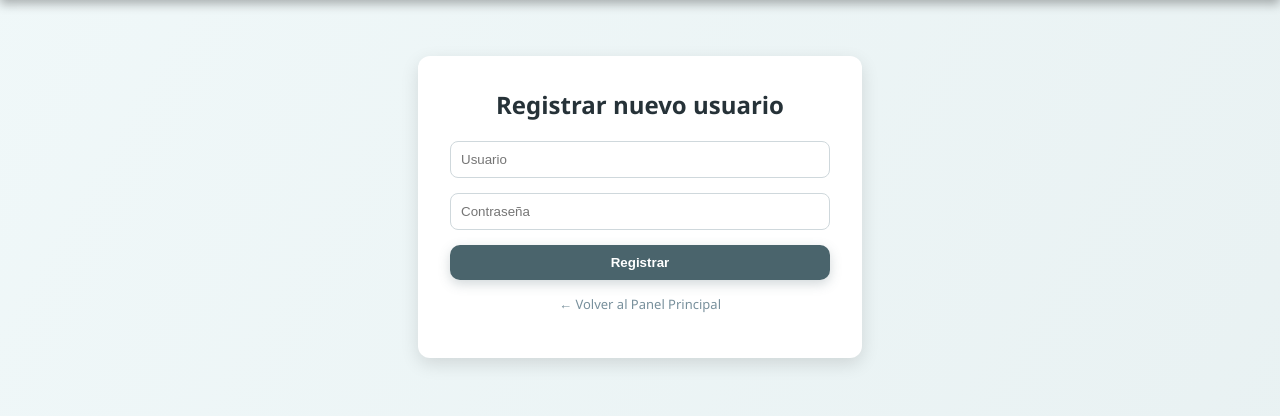
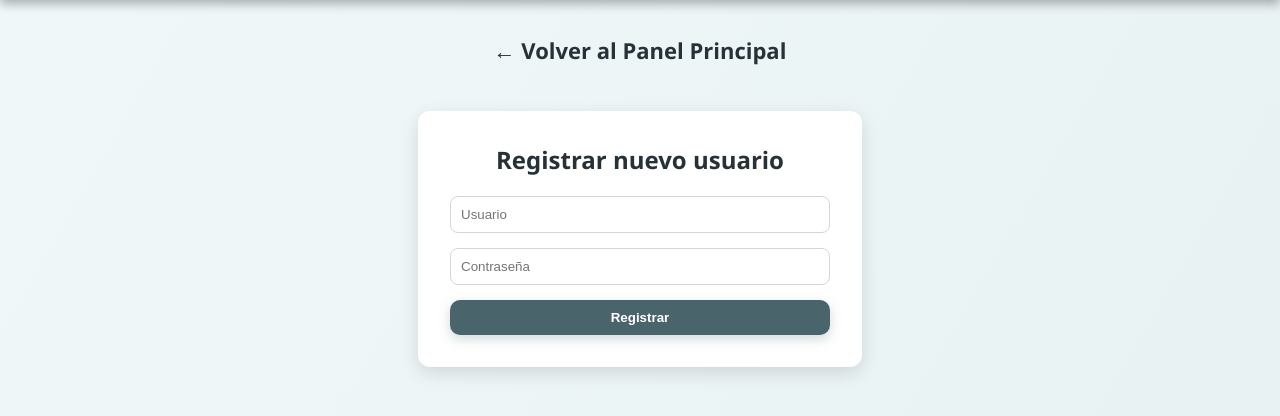
Before and after one commit to chuaman-ldti/eventosperu3, a PHP site: page /views/signup.php in a window 1280 px wide. Shown: the part 112-528 px from the top of the page. Run offline with PHP 8.4, Linux system fonts and the light colour scheme; the visitor is signed in with stand-in values (Sample User, id 1).

Commit message:
Update signup.php

```diff
--- a/views/signup.php
+++ b/views/signup.php
@@ -129,10 +129,26 @@ $current_page = basename($_SERVER['PHP_SELF']);
         <a href="logout.php" class="logout-link">Cerrar Sesión</a>
     </div>
     </header>
+        <div style="
+         text-align:center;
+         margin-top: 35px;
+         margin-bottom: -10px;">
+
+      <a href="menu.php"
+           style="
+           font-size: 22px;
+           font-weight: 600;
+          color: #263238;
+          text-decoration: none;">
+           ← Volver al Panel Principal
+         </a>
+        </div>
 
     <main class="container signup-page">
-        <form id="signupForm" method="post" action="" color="#263238">
-            <h2>Registrar nuevo usuario</h2>
+
+    <form id="signupForm" method="post" action="" color="#263238">
+
+        <h2 style="margin-top:0;">Registrar nuevo usuario</h2>
 
             <?php if (!empty($errors)): ?>
                 <?php foreach ($errors as $error): ?>
@@ -148,9 +164,6 @@ $current_page = basename($_SERVER['PHP_SELF']);
             <input type="password" name="password" placeholder="Contraseña" required>
             <button type="submit" class="btn">Registrar</button>
 
-            <p style="text-align:center; margin-top: 15px; font-size:13px;">
-                <a href="menu.php" style="color:var(--muted); text-decoration: none;">← Volver al Panel Principal</a>
-            </p>
         </form>
     </main>
     <script src="../assets/app.js"></script>
```
